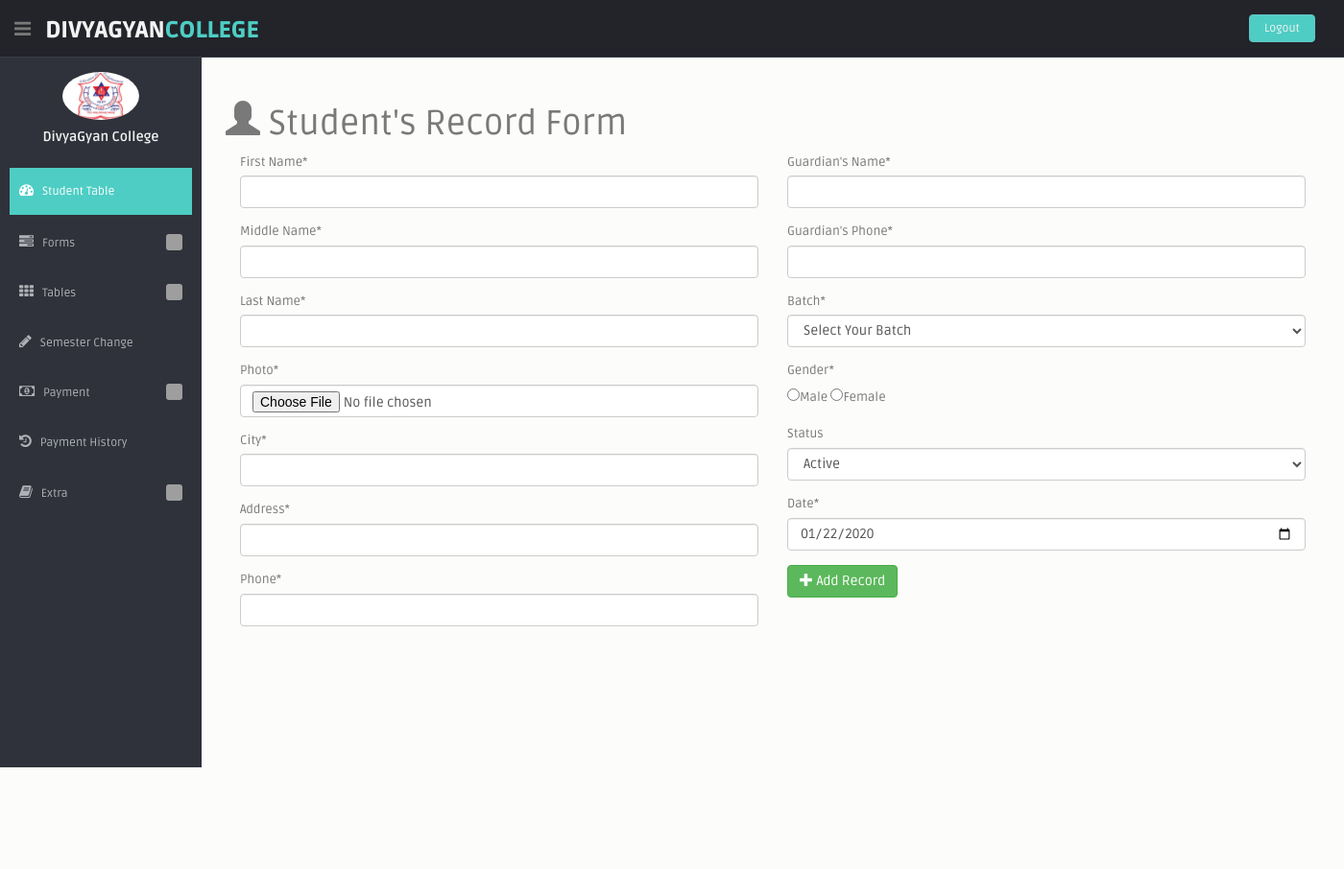
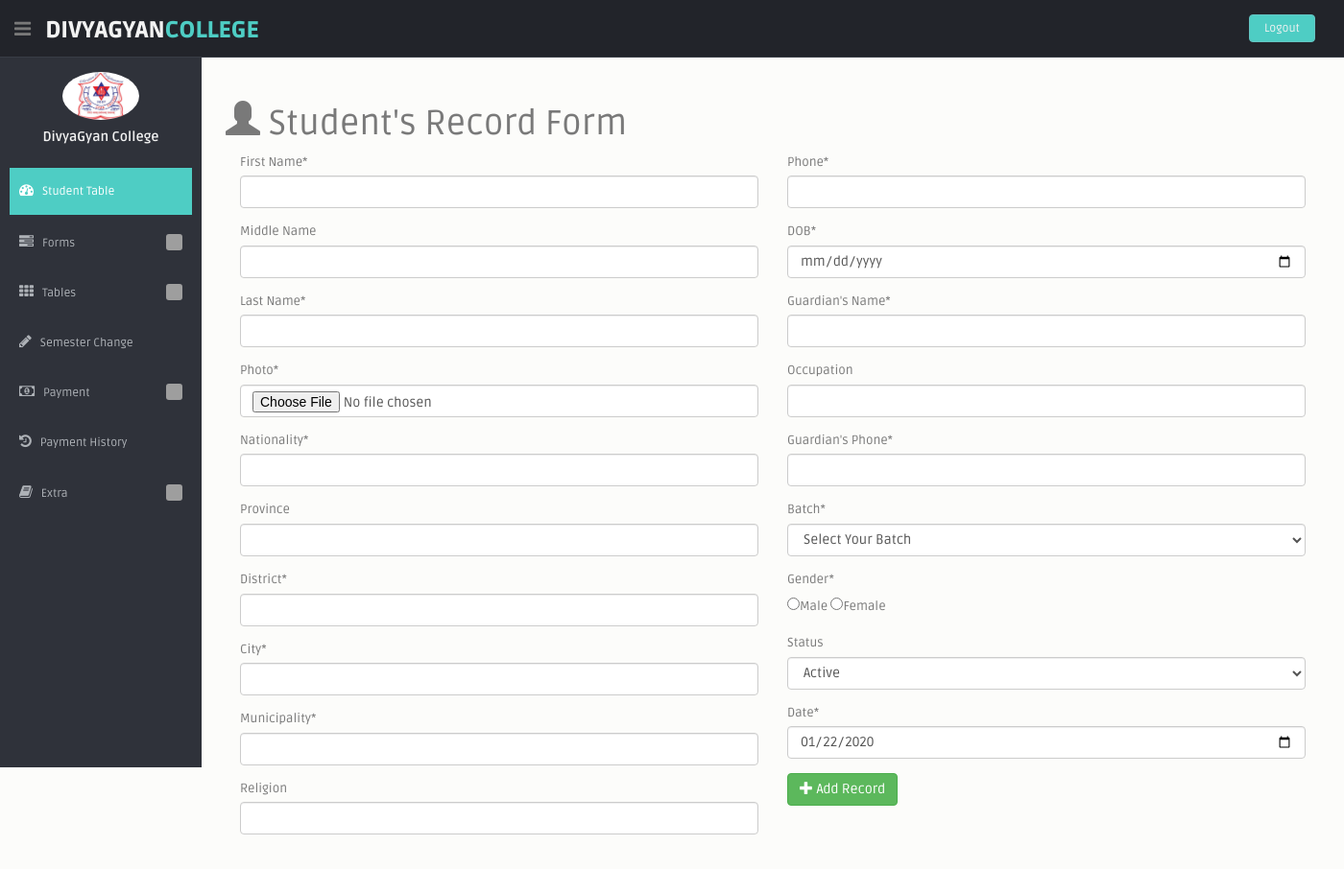
Before and after one commit to khatrisaugat/SIS, a PHP site: page /student_form.php in a window 1400 px wide. Shown: the whole page at 96% size. Before the commit the page ends 800 px from the top, so only its background shows below. Run offline with PHP 8.4, Linux system fonts and the light colour scheme; the visitor is signed in with stand-in values (Sample User, id 1); data that the repository does not hold is empty; grey boxes are pictures that could not be loaded.

Commit message:
form ma add gareko

```diff
--- a/student_form.php
+++ b/student_form.php
@@ -48,6 +48,9 @@ if (isset($_FILES['image'])) {
 }
 }
 
+// echo "<pre>";
+// print_r($_POST);
+// echo "</pre>";
 
 
 ?>
@@ -69,37 +72,69 @@ if (isset($_FILES['image'])) {
         <form action="" method="post" class="form-group" enctype="multipart/form-data">
           <div class="form-group">
             <label>First Name*</label>
-            <input type="text" name="name" class="form-control">
+            <input type="text" name="name" class="form-control" required="">
           </div>
           <div class="form-group">
-            <label>Middle Name*</label>
+            <label>Middle Name</label>
             <input type="text" name="mname" class="form-control">
           </div>
           <div class="form-group">
             <label>Last Name*</label>
-            <input type="text" name="lname" class="form-control">
+            <input type="text" name="lname" class="form-control" required="">
           </div>
           <div class="form-group">
             <label>Photo*</label>
             <input type="file" name="image" class="form-control">
           </div>
           <div class="form-group">
+            <label>Nationality*</label>
+            <input type="text" name="nationality" class="form-control" required="">
+          </div>
+          <div class="form-group">
+            <label>Province</label>
+            <input type="text" name="province" class="form-control">
+          </div>
+          <div class="form-group">
+            <label>District*</label>
+            <input type="text" name="district" class="form-control">
+          </div>
+
+          <div class="form-group">
             <label>City*</label>
             <input type="text" name="city" class="form-control">
           </div>
           <div class="form-group">
+            <label>Municipality*</label>
+            <input type="text" name="municipality" class="form-control">
+          </div>
+           <div class="form-group">
+            <label>Religion</label>
+            <input type="text" name="religion" class="form-control">
+          </div>
+          <!-- <div class="form-group">
             <label>Address*</label>
             <input type="text" name="address" class="form-control">
-          </div>
-          <div class="form-group">
-            <label>Phone*</label>
-            <input type="text" name="phone" class="form-control">
-          </div>
+          </div> -->
+
+
         </div>
           <div class="col-md-6">
+            <div class="form-group">
+            <label>Phone*</label>
+            <input type="text" name="phone" class="form-control" required="">
+          </div>
+             <div class="form-group">
+            <label>DOB*</label>
+            <input type="date" name="dob" class="form-control" required="">
+          </div>
+
                <div class="form-group">
             <label>Guardian's Name*</label>
-            <input type="text" name="gname" class="form-control">
+            <input type="text" name="gname" class="form-control" required="">
+          </div>
+           <div class="form-group">
+            <label>Occupation</label>
+            <input type="text" name="occupation" class="form-control">
           </div>
           <div class="form-group">
             <label>Guardian's Phone*</label>
@@ -110,7 +145,7 @@ if (isset($_FILES['image'])) {
             <input type="text" name="batch" class="form-control">
           </div> -->
           <div class="form-group">
-            <select name="batch" class="form-control">
+            <select name="batch" class="form-control" required="">
               <option selected="" disabled="">Select Your Batch</option>
               <?php while ($batch=$batch_select->fetch(PDO::FETCH_ASSOC)) {?>
                 <option value="<?=$batch['batch'];?>"
@@ -129,12 +164,12 @@ if (isset($_FILES['image'])) {
           </div>
           <div class="form-group">
             <label>Gender*</label><br>
-            <label><input type="radio" name="gender" value="male">Male</label>
-            <label><input type="radio" name="gender" value="female">Female</label>
+            <label><input type="radio" name="gender" value="male" required="">Male</label>
+            <label><input type="radio" name="gender" value="female" required="">Female</label>
           </div>
           <div class="form-group">
             <label>Status</label>
-            <select name="status" class="form-control">
+            <select name="status" class="form-control" required="">
               <option value="1" selected="">Active</option>
               <option value="0">Inactive</option>
             </select>
```
Also changed, not shown: files/burningRose.jpg (added).
